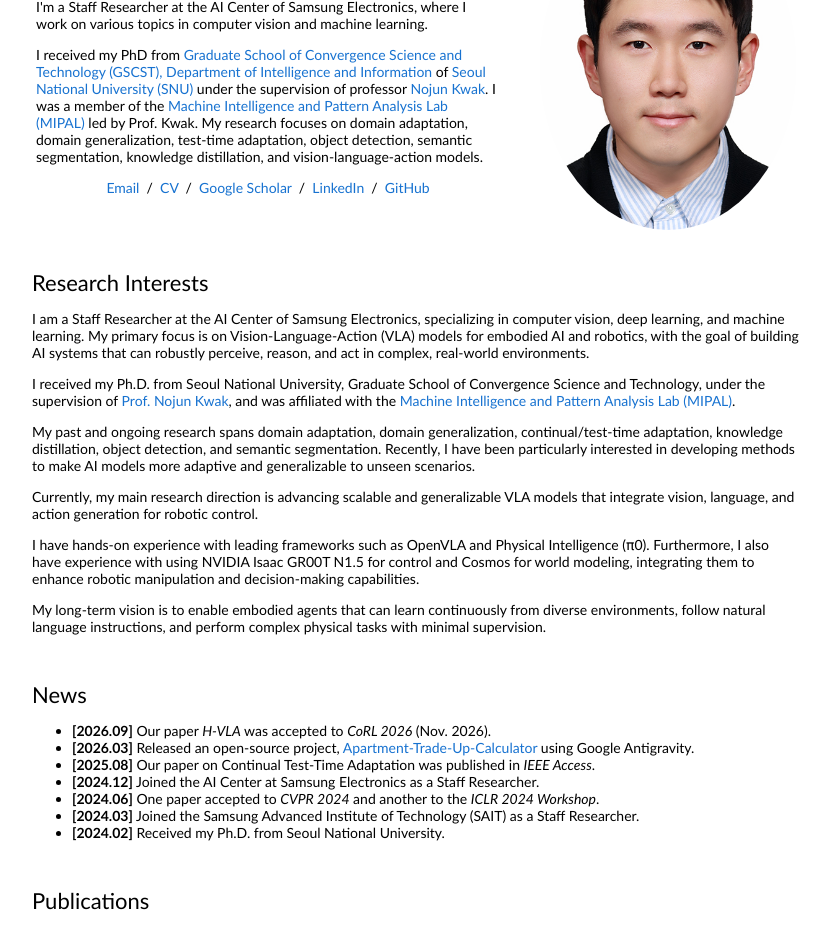
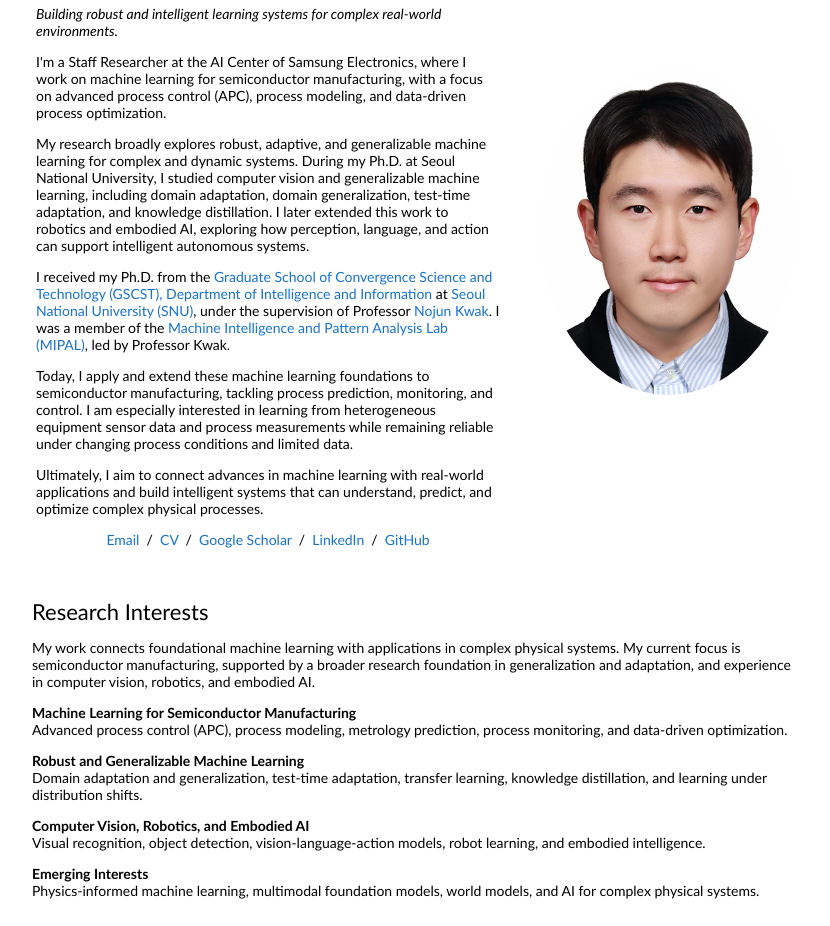
Before and after one commit to inseopchung/inseopchung.github.io, a plain HTML site: page index.html in a window 1280 px wide. Shown: the part 127-1053 px from the top of the page, without its empty margins (224-1054 px from the left). Drawn offline with Linux system fonts and the light colour scheme.

Commit message:
Update research introduction and Samsung experience

```diff
--- a/index.html
+++ b/index.html
@@ -29,19 +29,13 @@
                   <p class="name" style="text-align: center;">
                     Inseop Chung
                   </p>
-                  <p>I'm a Staff Researcher at the AI Center of Samsung Electronics, where I work on various topics in
-                    computer vision and machine learning.
-                  </p>
-                  <p>
-                    I received my PhD from <a href="https://convergence.snu.ac.kr/en/intl_inf_intro/">Graduate School of
-                      Convergence Science and Technology (GSCST), Department of Intelligence and Information</a> of <a
-                      href="https://en.snu.ac.kr">Seoul National University (SNU)</a> under the supervision of professor
-                    <a href="https://scholar.google.com/citations?user=h_8-1M0AAAAJ&hl=en">Nojun Kwak</a>. I was a
-                    member of the <a href="https://mipal.snu.ac.kr/mipal">Machine Intelligence and Pattern Analysis Lab
-                      (MIPAL)</a> led by Prof. Kwak. My research focuses on domain adaptation, domain generalization,
-                    test-time adaptation, object detection, semantic segmentation, knowledge distillation, and
-                    vision-language-action models.
-                  </p>
+                  <p><strong>Machine Learning Researcher</strong></p>
+                  <p><em>Building robust and intelligent learning systems for complex real-world environments.</em></p>
+                  <p>I'm a Staff Researcher at the AI Center of Samsung Electronics, where I work on machine learning for semiconductor manufacturing, with a focus on advanced process control (APC), process modeling, and data-driven process optimization.</p>
+                  <p>My research broadly explores robust, adaptive, and generalizable machine learning for complex and dynamic systems. During my Ph.D. at Seoul National University, I studied computer vision and generalizable machine learning, including domain adaptation, domain generalization, test-time adaptation, and knowledge distillation. I later extended this work to robotics and embodied AI, exploring how perception, language, and action can support intelligent autonomous systems.</p>
+                  <p>I received my Ph.D. from the <a href="https://convergence.snu.ac.kr/en/intl_inf_intro/">Graduate School of Convergence Science and Technology (GSCST), Department of Intelligence and Information</a> at <a href="https://en.snu.ac.kr">Seoul National University (SNU)</a>, under the supervision of Professor <a href="https://scholar.google.com/citations?user=h_8-1M0AAAAJ&amp;hl=en">Nojun Kwak</a>. I was a member of the <a href="https://mipal.snu.ac.kr/mipal">Machine Intelligence and Pattern Analysis Lab (MIPAL)</a>, led by Professor Kwak.</p>
+                  <p>Today, I apply and extend these machine learning foundations to semiconductor manufacturing, tackling process prediction, monitoring, and control. I am especially interested in learning from heterogeneous equipment sensor data and process measurements while remaining reliable under changing process conditions and limited data.</p>
+                  <p>Ultimately, I aim to connect advances in machine learning with real-world applications and build intelligent systems that can understand, predict, and optimize complex physical processes.</p>
                   <p style="text-align:center">
                     <a href="mailto:insupjung613@gmail.com">Email</a> &nbsp;/&nbsp;
                     <a href="data/CV.pdf">CV</a> &nbsp;/&nbsp;
@@ -68,31 +62,15 @@
               <tr>
                 <td style="padding:16px;width:100%;vertical-align:middle">
                   <h2>Research Interests</h2>
-                  <!-- <p>I'm broadly interested in computer vision, deep learning, and machine learning, with a current and primary focus on Vision-Language-Action (VLA) models for embodied AI and robotics. My goal is to build AI systems that can perceive, reason, and act robustly in dynamic, real-world environments.</p>
-                <p>My recent research centers on making AI models more adaptive and generalizable to unseen scenarios through techniques such as domain adaptation, domain generalization, and continual test-time adaptation. I also have experience in knowledge distillation, object detection, and semantic segmentation.</p>
-                <p>Currently, I'm particularly passionate about advancing VLA models that integrate vision and language with action understanding for real-world robotic control. I actively work with open-source VLA frameworks such as OpenVLA, Physical Intelligence (PI0), NVIDIA Isaac GR00T N1.5 models, and have hands-on experience in adapting and extending these platforms for specific robotic manipulation tasks.</p>
-                <p>My long-term interest lies in developing scalable and generalizable embodied intelligence — enabling agents that can learn continuously from diverse environments, understand natural language instructions, and perform complex physical tasks with minimal supervision.</p> -->
-                  <p>I am a Staff Researcher at the AI Center of Samsung Electronics, specializing in computer vision,
-                    deep learning, and machine learning. My primary focus is on Vision-Language-Action (VLA) models for
-                    embodied AI and robotics, with the goal of building AI systems that can robustly perceive, reason,
-                    and act in complex, real-world environments.</p>
-                  <p>I received my Ph.D. from Seoul National University, Graduate School of Convergence Science and
-                    Technology, under the supervision of <a href=https://mipal.snu.ac.kr/members#h.7vqsm167kkxl>Prof.
-                      Nojun Kwak</a>, and was affiliated with the <a href=https://mipal.snu.ac.kr/mipal>Machine
-                      Intelligence and Pattern Analysis Lab (MIPAL)</a>.</p>
-                  <p>My past and ongoing research spans domain adaptation, domain generalization, continual/test-time
-                    adaptation, knowledge distillation, object detection, and semantic segmentation. Recently, I have
-                    been particularly interested in developing methods to make AI models more adaptive and generalizable
-                    to unseen scenarios.</p>
-                  <p>Currently, my main research direction is advancing scalable and generalizable VLA models that
-                    integrate vision, language, and action generation for robotic control.</p>
-                  <p>I have hands-on experience with leading frameworks such as OpenVLA and Physical Intelligence (π0).
-                    Furthermore, I also have experience with using NVIDIA Isaac GR00T N1.5 for control and Cosmos for
-                    world modeling, integrating them to enhance robotic manipulation and decision-making capabilities.
-                  </p>
-                  <p>My long-term vision is to enable embodied agents that can learn continuously from diverse
-                    environments, follow natural language instructions, and perform complex physical tasks with minimal
-                    supervision.</p>
+                  <p>My work connects foundational machine learning with applications in complex physical systems. My current focus is semiconductor manufacturing, supported by a broader research foundation in generalization and adaptation, and experience in computer vision, robotics, and embodied AI.</p>
+                  <p><strong>Machine Learning for Semiconductor Manufacturing</strong><br>
+                    Advanced process control (APC), process modeling, metrology prediction, process monitoring, and data-driven optimization.</p>
+                  <p><strong>Robust and Generalizable Machine Learning</strong><br>
+                    Domain adaptation and generalization, test-time adaptation, transfer learning, knowledge distillation, and learning under distribution shifts.</p>
+                  <p><strong>Computer Vision, Robotics, and Embodied AI</strong><br>
+                    Visual recognition, object detection, vision-language-action models, robot learning, and embodied intelligence.</p>
+                  <p><strong>Emerging Interests</strong><br>
+                    Physics-informed machine learning, multimodal foundation models, world models, and AI for complex physical systems.</p>
                 </td>
               </tr>
             </tbody>
@@ -912,9 +890,15 @@
                 </td>
                 <td style="padding:16px; vertical-align:middle;">
                   <p>
-                    <strong>Staff Researcher</strong>, Samsung Electronics, 2024.Mar–Present<br>
-                    Working on Vision-Language-Action models for robotics, integrating visual, linguistic, and
-                    action-based inputs to enhance perception and decision-making in autonomous systems.
+                    <strong>Staff Researcher</strong>, AI Center, Samsung Electronics, 2024.Dec–Present<br>
+                    Researching machine learning for semiconductor manufacturing, with a focus on advanced process
+                    control (APC), process modeling, metrology prediction, and data-driven process optimization. My work
+                    explores robust learning from equipment sensor data and process measurements under changing process
+                    conditions.<br><br>
+                    <strong>Staff Researcher</strong>, Samsung Advanced Institute of Technology (SAIT), Samsung
+                    Electronics, 2024.Mar–2024.Dec<br>
+                    Expanded my research into robotics and embodied AI, including vision-language-action models that
+                    integrate perception, language, and action for autonomous systems.
                   </p>
                 </td>
               </tr>
```
